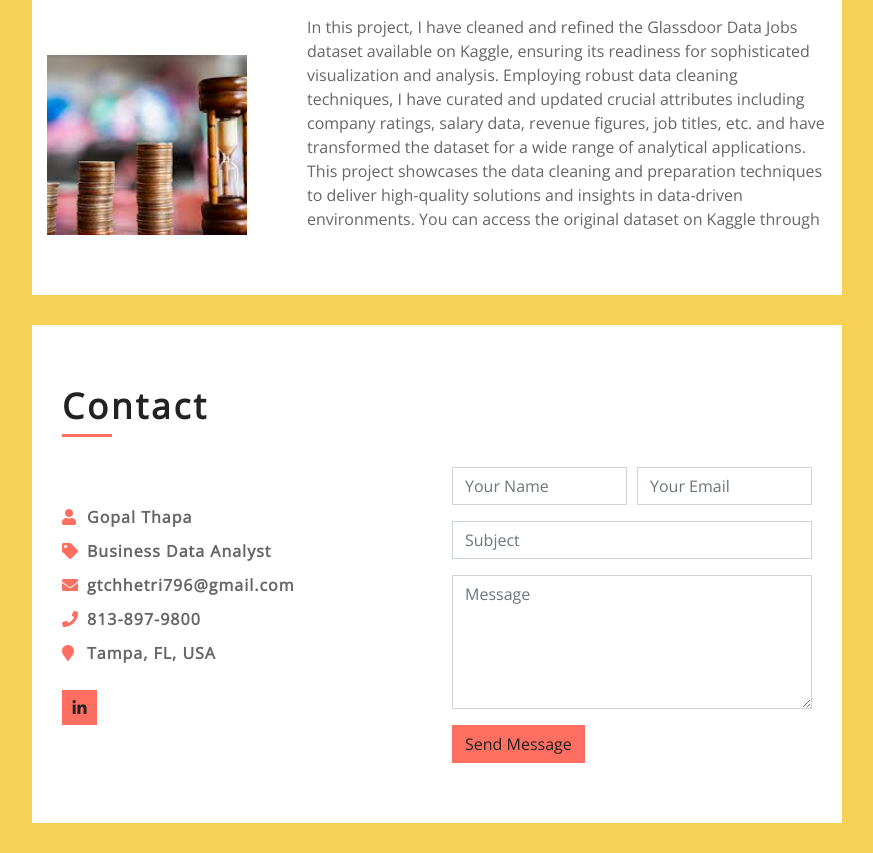
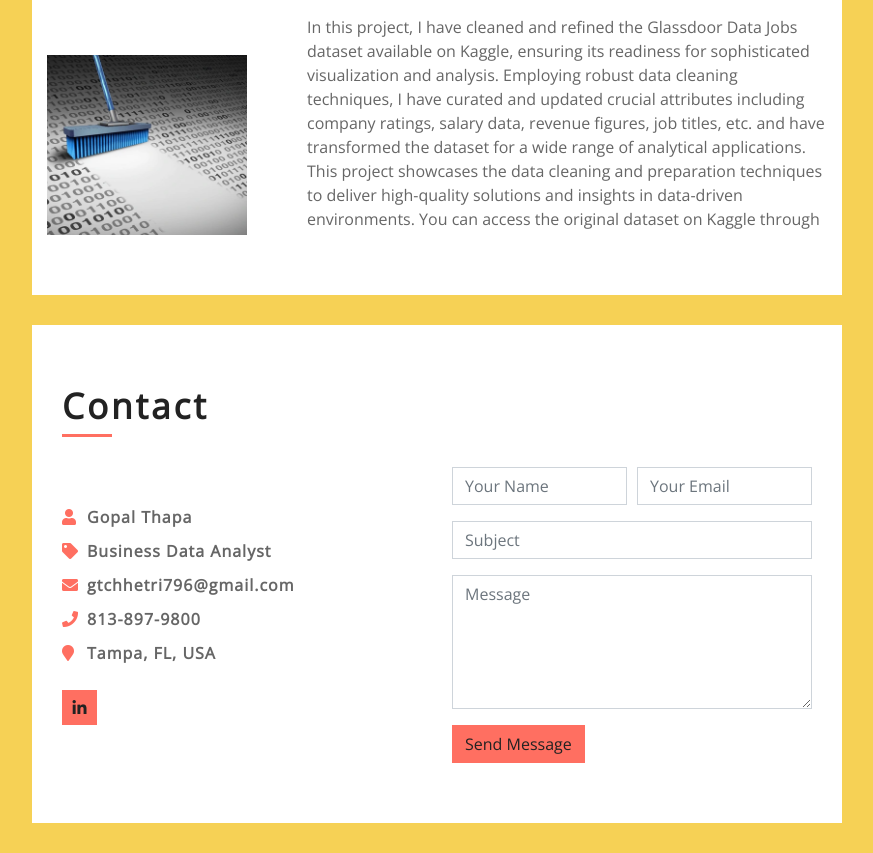
Before and after one commit to gchhetri12/Portfolio-Website-Folder, a plain HTML site: page index.html in a window 1280 px wide. Shown: the part 3946-4799 px from the top of the page, without its empty margins (368-1241 px from the left). Drawn offline with nearby package versions, Linux system fonts and the light colour scheme.

Commit message:
4th: image update

```diff
--- a/index.html
+++ b/index.html
@@ -295,7 +295,7 @@
                                         <div style="display: flex; align-items: center;">
                                             <div style="flex: 1;">
                                                 <a href="https://github.com/gchhetri12/https---github.com-gchhetri12-GlassDoor-Data/blob/main/Cleaned_Glassdoor_Data_jobs.ipynb">
-                                                    <img src="img/UK.jpg" class="img-fluid" alt="" style="width: 200px; height: 200px;">
+                                                    <img src="img/cleaning.webp" class="img-fluid" alt="" style="width: 200px; height: 200px;">
                                                 </a>
                                             </div>
                                             <div style="flex: 2;">
```
Also changed, not shown: img/cleaning.webp (added).
